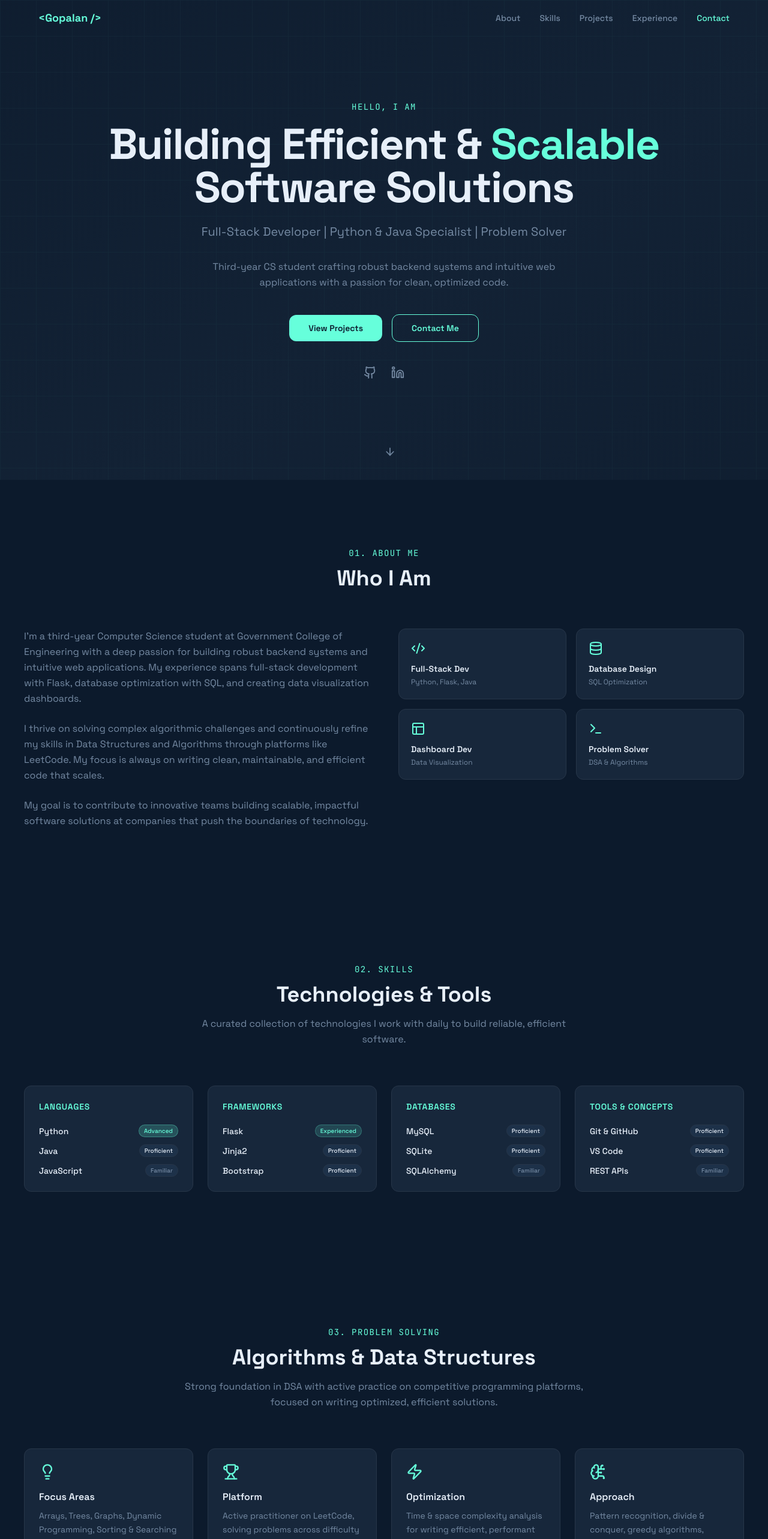
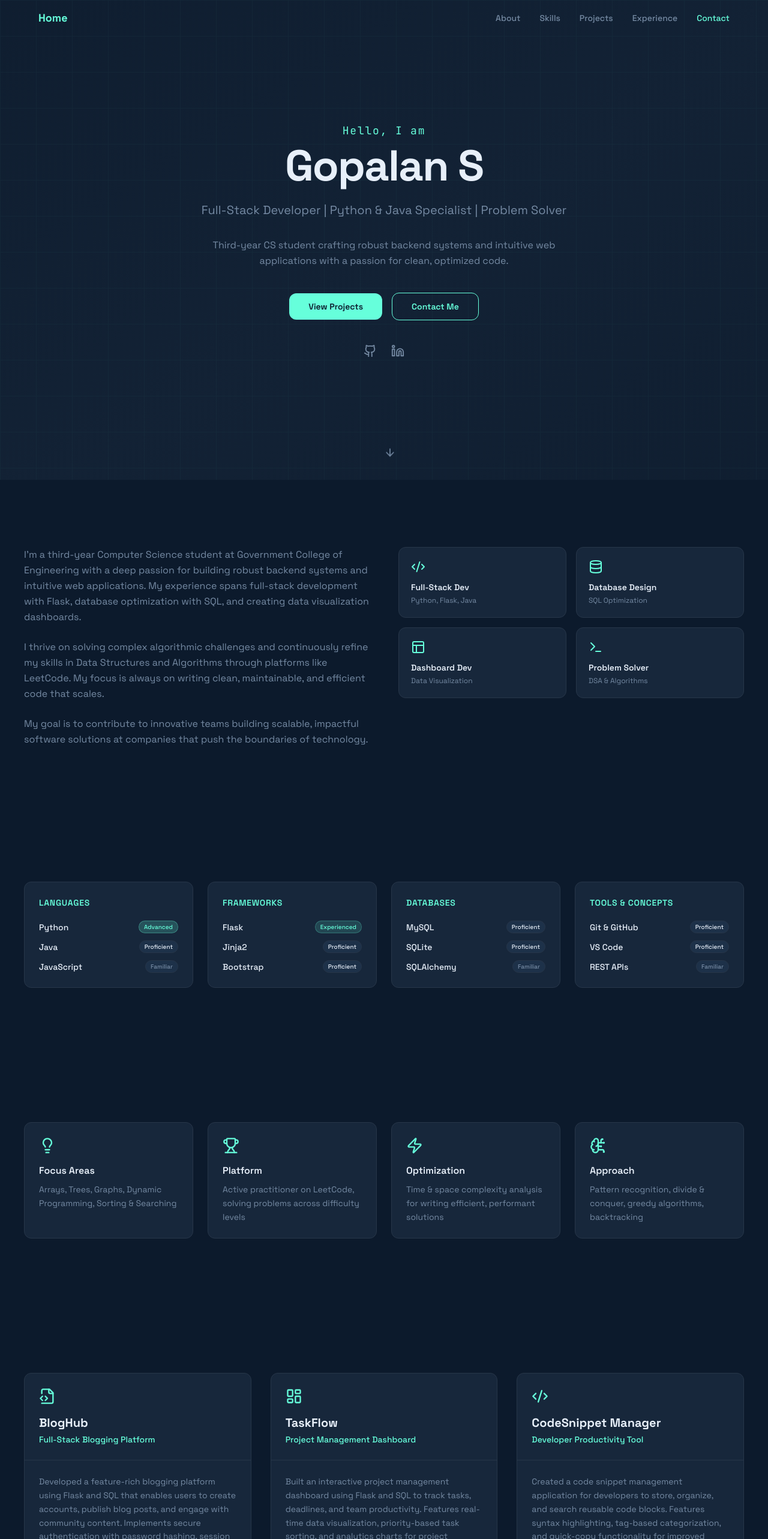
Before and after one commit to gopalan068/v0-portfolio-website, a Next.js app: page / in a window 1280 px wide. Shown: the top 2566 px of the page at 60% size. Built offline with nearby package versions, Linux system fonts and the light colour scheme.

Commit message:
update site layout and project sections
Change Navbar logo, update Hero section, remove SectionHeadings, enhance Projects, update Contact email

```diff
--- a/components/about-section.tsx
+++ b/components/about-section.tsx
@@ -1,7 +1,6 @@
 "use client"
 
 import { useEffect, useRef, useState } from "react"
-import { SectionHeading } from "./section-heading"
 import { Code2, Database, Layout, Terminal } from "lucide-react"
 
 const highlights = [
@@ -35,8 +34,6 @@ export function AboutSection() {
   return (
     <section id="about" ref={sectionRef} className="px-6 py-20 md:py-28">
       <div className="mx-auto max-w-[1200px]">
-        <SectionHeading label="01. ABOUT ME" title="Who I Am" />
-
         <div
           className={`grid items-start gap-12 md:grid-cols-2 transition-all duration-700 ${isVisible ? "translate-y-0 opacity-100" : "translate-y-8 opacity-0"}`}
         >
--- a/components/connect-section.tsx
+++ b/components/connect-section.tsx
@@ -1,7 +1,6 @@
 "use client"
 
 import { useEffect, useRef, useState } from "react"
-import { SectionHeading } from "./section-heading"
 import { Github, Linkedin, ArrowUpRight } from "lucide-react"
 
 export function ConnectSection() {
@@ -22,12 +21,6 @@ export function ConnectSection() {
   return (
     <section ref={sectionRef} className="px-6 py-20 md:py-28">
       <div className="mx-auto max-w-[1200px]">
-        <SectionHeading
-          label="07. CONNECT"
-          title="Let's Connect"
-          description="Find me online and explore my work."
-        />
-
         <div
           className={`grid gap-6 md:grid-cols-2 transition-all duration-700 ${isVisible ? "translate-y-0 opacity-100" : "translate-y-8 opacity-0"}`}
         >
--- a/components/contact-section.tsx
+++ b/components/contact-section.tsx
@@ -3,7 +3,6 @@
 import React from "react"
 
 import { useEffect, useRef, useState } from "react"
-import { SectionHeading } from "./section-heading"
 import { Mail, Github, Linkedin, Send } from "lucide-react"
 
 export function ContactSection() {
@@ -31,12 +30,6 @@ export function ContactSection() {
   return (
     <section id="contact" ref={sectionRef} className="px-6 py-20 md:py-28">
       <div className="mx-auto max-w-[1200px]">
-        <SectionHeading
-          label="08. CONTACT"
-          title="Get In Touch"
-          description="Let's build something amazing together. Feel free to reach out for collaboration, opportunities, or just to say hello."
-        />
-
         <div
           className={`grid items-start gap-12 md:grid-cols-2 transition-all duration-700 ${isVisible ? "translate-y-0 opacity-100" : "translate-y-8 opacity-0"}`}
         >
@@ -107,7 +100,7 @@ export function ContactSection() {
               </h3>
               <div className="flex flex-col gap-5">
                 <a
-                  href="mailto:gopalan@example.com"
+                  href="mailto:gopalan0555@gmail.com"
                   className="group flex items-center gap-4 text-muted-foreground transition-colors hover:text-primary"
                 >
                   <div className="flex h-10 w-10 items-center justify-center rounded-lg bg-secondary transition-colors group-hover:bg-primary/10">
@@ -116,7 +109,7 @@ export function ContactSection() {
                   <div>
                     <p className="text-sm font-medium text-foreground">Email</p>
                     <p className="text-xs text-muted-foreground">
-                      gopalan@example.com
+                      gopalan0555@gmail.com
                     </p>
                   </div>
                 </a>
--- a/components/dsa-section.tsx
+++ b/components/dsa-section.tsx
@@ -1,7 +1,6 @@
 "use client"
 
 import { useEffect, useRef, useState } from "react"
-import { SectionHeading } from "./section-heading"
 import { Lightbulb, Trophy, Zap, BrainCircuit } from "lucide-react"
 
 const dsaCards = [
@@ -45,12 +44,6 @@ export function DsaSection() {
   return (
     <section ref={sectionRef} className="px-6 py-20 md:py-28">
       <div className="mx-auto max-w-[1200px]">
-        <SectionHeading
-          label="03. PROBLEM SOLVING"
-          title="Algorithms & Data Structures"
-          description="Strong foundation in DSA with active practice on competitive programming platforms, focused on writing optimized, efficient solutions."
-        />
-
         <div className="grid gap-6 sm:grid-cols-2 lg:grid-cols-4">
           {dsaCards.map((card, index) => (
             <div
--- a/components/experience-section.tsx
+++ b/components/experience-section.tsx
@@ -1,7 +1,6 @@
 "use client"
 
 import { useEffect, useRef, useState } from "react"
-import { SectionHeading } from "./section-heading"
 import { BarChart3, Server, Link2 } from "lucide-react"
 
 const experienceCards = [
@@ -43,12 +42,6 @@ export function ExperienceSection() {
   return (
     <section id="experience" ref={sectionRef} className="px-6 py-20 md:py-28">
       <div className="mx-auto max-w-[1200px]">
-        <SectionHeading
-          label="05. EXPERIENCE"
-          title="Data Visualization & System Design"
-          description="Building data-driven applications with robust backend architecture and intuitive frontend interfaces."
-        />
-
         <div className="grid gap-6 md:grid-cols-3">
           {experienceCards.map((card, index) => (
             <div
--- a/components/hero-section.tsx
+++ b/components/hero-section.tsx
@@ -32,8 +32,8 @@ export function HeroSection() {
         <div
           className={`transition-all duration-700 ${isVisible ? "translate-y-0 opacity-100" : "translate-y-8 opacity-0"}`}
         >
-          <p className="mb-4 font-mono text-sm tracking-widest text-primary">
-            HELLO, I AM
+          <p className="mb-2 font-mono text-lg tracking-widest text-primary">
+            Hello, I am
           </p>
         </div>
 
@@ -42,8 +42,7 @@ export function HeroSection() {
         >
           <h1 className="mb-6 text-5xl font-bold leading-tight tracking-tight text-foreground md:text-7xl">
             <span className="text-balance">
-              Building Efficient &{" "}
-              <span className="text-primary">Scalable</span> Software Solutions
+              Gopalan S
             </span>
           </h1>
         </div>
--- a/components/learning-section.tsx
+++ b/components/learning-section.tsx
@@ -1,7 +1,6 @@
 "use client"
 
 import { useEffect, useRef, useState } from "react"
-import { SectionHeading } from "./section-heading"
 import { Cloud, BrainCircuit, Rocket } from "lucide-react"
 
 const learningCards = [
@@ -49,12 +48,6 @@ export function LearningSection() {
   return (
     <section ref={sectionRef} className="px-6 py-20 md:py-28">
       <div className="mx-auto max-w-[1200px]">
-        <SectionHeading
-          label="06. LEARNING"
-          title="Continuous Learning Journey"
-          description="Continuously expanding my technical horizons by exploring emerging technologies and modern architectural patterns."
-        />
-
         <div className="grid gap-6 md:grid-cols-3">
           {learningCards.map((card, index) => (
             <div
--- a/components/navigation.tsx
+++ b/components/navigation.tsx
@@ -50,7 +50,7 @@ export function Navigation() {
           href="#hero"
           className="text-lg font-bold text-primary transition-colors hover:text-primary/80"
         >
-          {"<Gopalan />"}
+          Home
         </a>
 
         {/* Desktop Navigation */}
--- a/components/projects-section.tsx
+++ b/components/projects-section.tsx
@@ -1,8 +1,7 @@
 "use client"
 
 import { useEffect, useRef, useState } from "react"
-import { SectionHeading } from "./section-heading"
-import { ExternalLink, Github, FileCode2, LayoutDashboard, Code2 } from "lucide-react"
+import { FileCode2, LayoutDashboard, Code2 } from "lucide-react"
 
 const projects = [
   {
@@ -79,12 +78,6 @@ export function ProjectsSection() {
   return (
     <section id="projects" ref={sectionRef} className="px-6 py-20 md:py-28">
       <div className="mx-auto max-w-[1200px]">
-        <SectionHeading
-          label="04. PROJECTS"
-          title="Featured Work"
-          description="A selection of projects that showcase my technical skills and problem-solving abilities."
-        />
-
         <div className="grid gap-8 lg:grid-cols-3">
           {projects.map((project, index) => (
             <div
@@ -94,20 +87,11 @@ export function ProjectsSection() {
             >
               {/* Header */}
               <div className="border-b border-border p-6">
-                <div className="mb-4 flex items-center justify-between">
+                <div className="mb-4">
                   <project.icon
                     size={28}
                     className="text-primary transition-all group-hover:drop-shadow-[0_0_6px_hsl(var(--primary))]"
                   />
-                  <a
-                    href={project.github}
-                    target="_blank"
-                    rel="noopener noreferrer"
-                    className="text-muted-foreground transition-colors hover:text-primary"
-                    aria-label={`View ${project.title} on GitHub`}
-                  >
-                    <Github size={20} />
-                  </a>
                 </div>
                 <h3 className="mb-1 text-xl font-bold text-foreground">
                   {project.title}
@@ -144,7 +128,7 @@ export function ProjectsSection() {
                   {project.tech.map((t) => (
                     <span
                       key={t}
-                      className="rounded-full border border-border bg-secondary px-2.5 py-0.5 font-mono text-[10px] text-muted-foreground"
+                      className="rounded-full border border-primary/30 bg-primary/10 px-3 py-1 font-mono text-xs font-medium text-primary"
                     >
                       {t}
                     </span>
@@ -152,18 +136,7 @@ export function ProjectsSection() {
                 </div>
               </div>
 
-              {/* Footer */}
-              <div className="border-t border-border p-4">
-                <a
-                  href={project.github}
-                  target="_blank"
-                  rel="noopener noreferrer"
-                  className="inline-flex w-full items-center justify-center gap-2 rounded-lg bg-secondary py-2.5 text-sm font-medium text-foreground transition-all hover:bg-primary hover:text-primary-foreground"
-                >
-                  <ExternalLink size={14} />
-                  View on GitHub
-                </a>
-              </div>
+
             </div>
           ))}
         </div>
--- a/components/skills-section.tsx
+++ b/components/skills-section.tsx
@@ -1,7 +1,7 @@
 "use client"
 
 import { useEffect, useRef, useState } from "react"
-import { SectionHeading } from "./section-heading"
+
 
 const skillCategories = [
   {
@@ -63,12 +63,6 @@ export function SkillsSection() {
   return (
     <section id="skills" ref={sectionRef} className="px-6 py-20 md:py-28">
       <div className="mx-auto max-w-[1200px]">
-        <SectionHeading
-          label="02. SKILLS"
-          title="Technologies & Tools"
-          description="A curated collection of technologies I work with daily to build reliable, efficient software."
-        />
-
         <div className="grid gap-6 sm:grid-cols-2 lg:grid-cols-4">
           {skillCategories.map((category, catIndex) => (
             <div
```
Also changed, not shown: 1 other file (tests, documents, lock files or other folders).
